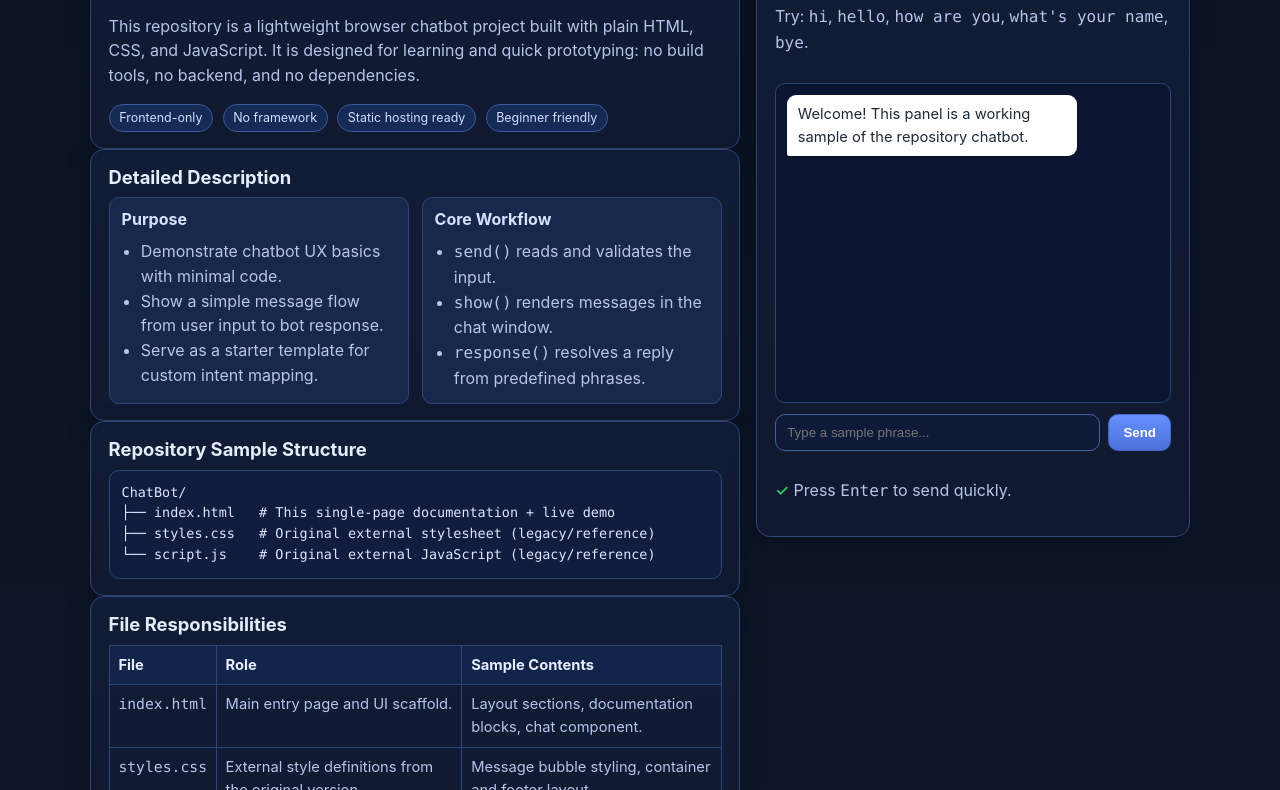
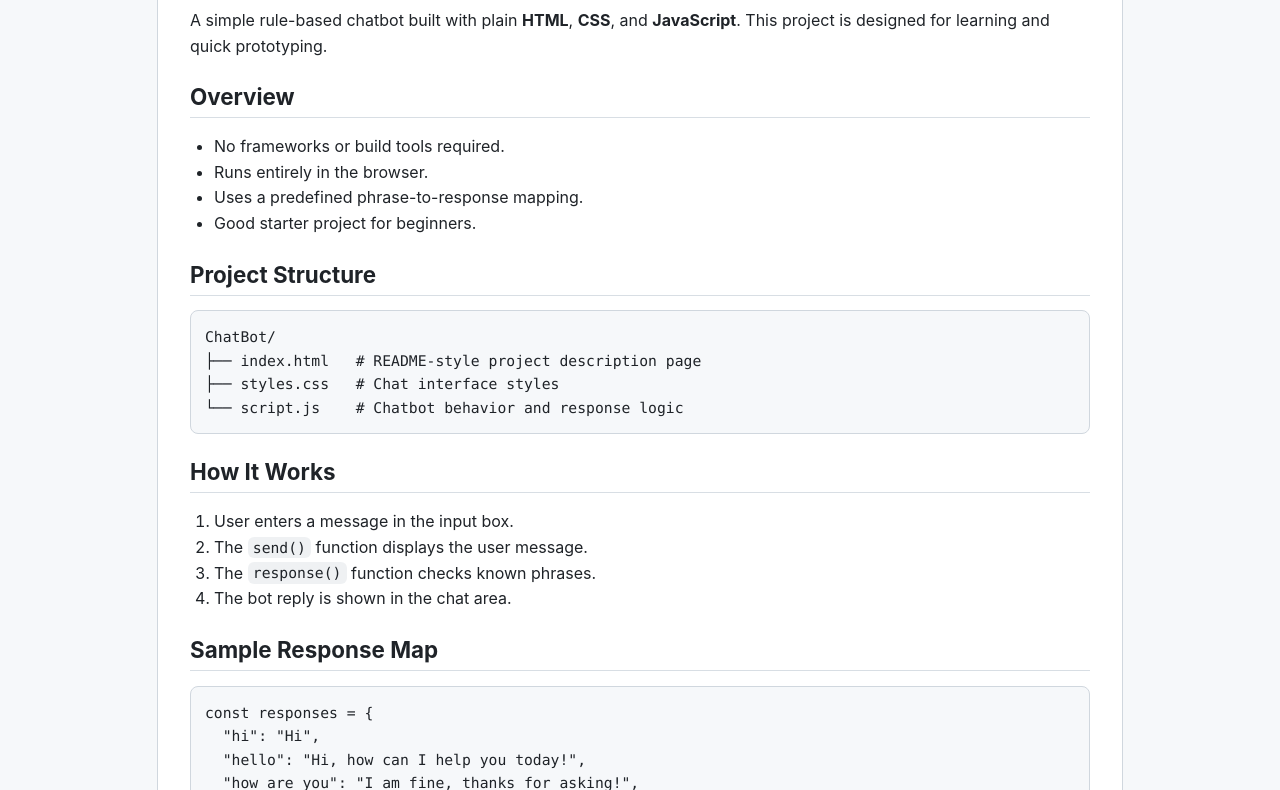
Before and after one commit to Aditya17711/ChatBot, a plain HTML site: page index.html in a window 1280 px wide. Shown: the part 120-910 px from the top of the page. Drawn offline with Linux system fonts and the light colour scheme.

Commit message:
Convert index page to README-style repository documentation

```diff
--- a/index.html
+++ b/index.html
@@ -3,278 +3,114 @@
 <head>
   <meta charset="UTF-8" />
   <meta name="viewport" content="width=device-width, initial-scale=1.0" />
-  <title>ChatBot Repository — Detailed Description & Sample</title>
+  <title>ChatBot README Page</title>
   <style>
-    :root {
-      --bg: #0f172a;
-      --panel: #111c36;
-      --panel-2: #18284c;
-      --line: #2f4477;
-      --text: #e6edff;
-      --muted: #b8c4ea;
-      --accent: #7aa2ff;
-      --good: #22c55e;
-      --user: #dcf8c6;
-      --bot: #ffffff;
+    body {
+      margin: 0;
+      font-family: -apple-system, BlinkMacSystemFont, "Segoe UI", Helvetica, Arial, sans-serif;
+      background: #f6f8fa;
+      color: #1f2328;
+      line-height: 1.6;
     }
 
-    * { box-sizing: border-box; }
-
-    body {
-      margin: 0;
-      font-family: "Inter", system-ui, -apple-system, Segoe UI, Roboto, Helvetica, Arial, sans-serif;
-      color: var(--text);
-      background: linear-gradient(180deg, #0b1224 0%, #0f172a 100%);
-      line-height: 1.55;
+    .readme {
+      max-width: 900px;
+      margin: 32px auto;
+      padding: 32px;
+      background: #ffffff;
+      border: 1px solid #d0d7de;
+      border-radius: 10px;
     }
 
-    .wrap {
-      width: min(1100px, 94%);
-      margin: 2rem auto 3rem;
-      display: grid;
-      gap: 1rem;
-      grid-template-columns: 1.2fr 0.8fr;
-      align-items: start;
+    h1, h2, h3 {
+      line-height: 1.25;
+      margin-top: 24px;
+      margin-bottom: 12px;
+      border-bottom: 1px solid #d8dee4;
+      padding-bottom: 6px;
     }
 
-    .card {
-      background: linear-gradient(180deg, var(--panel) 0%, #10192f 100%);
-      border: 1px solid var(--line);
-      border-radius: 14px;
-      padding: 1rem 1.1rem;
-      box-shadow: 0 10px 24px rgba(0, 0, 0, 0.25);
+    h1 { margin-top: 0; font-size: 2rem; }
+    h2 { font-size: 1.4rem; }
+    h3 { font-size: 1.1rem; }
+
+    ul, ol { padding-left: 24px; }
+
+    code, pre {
+      font-family: ui-monospace, SFMono-Regular, SF Mono, Menlo, Consolas, "Liberation Mono", monospace;
+      font-size: 0.92rem;
     }
 
-    h1, h2, h3 { margin: 0 0 0.6rem; line-height: 1.2; }
-    h1 { font-size: 1.65rem; }
-    h2 { font-size: 1.15rem; }
-    h3 { font-size: 1rem; color: #d7e2ff; }
-
-    p, li { color: var(--muted); }
-    ul { margin: 0.4rem 0 0; padding-left: 1.2rem; }
-
-    .tag {
-      display: inline-block;
-      margin-bottom: 0.6rem;
-      border: 1px solid #4b67aa;
-      background: #1a2a56;
-      border-radius: 999px;
-      padding: 0.18rem 0.6rem;
-      font-size: 0.78rem;
-      color: #cbd8ff;
-    }
-
-    .grid-2 {
-      display: grid;
-      grid-template-columns: repeat(2, minmax(0, 1fr));
-      gap: 0.8rem;
-    }
-
-    .mini {
-      background: var(--panel-2);
-      border: 1px solid var(--line);
-      border-radius: 10px;
-      padding: 0.75rem;
-    }
-
-    pre, code {
-      font-family: ui-monospace, SFMono-Regular, Menlo, Monaco, Consolas, "Liberation Mono", "Courier New", monospace;
+    code {
+      background: rgba(175,184,193,0.2);
+      padding: 0.15em 0.35em;
+      border-radius: 6px;
     }
 
     pre {
-      margin: 0.55rem 0 0;
-      border-radius: 10px;
-      border: 1px solid var(--line);
-      background: #101d3f;
-      color: #dce6ff;
-      padding: 0.75rem;
+      background: #f6f8fa;
+      border: 1px solid #d0d7de;
+      border-radius: 8px;
+      padding: 14px;
       overflow-x: auto;
-      font-size: 0.84rem;
     }
 
     table {
+      border-collapse: collapse;
       width: 100%;
-      border-collapse: collapse;
-      margin-top: 0.4rem;
-      font-size: 0.92rem;
+      margin-top: 8px;
     }
 
     th, td {
-      border: 1px solid var(--line);
-      padding: 0.5rem 0.55rem;
+      border: 1px solid #d0d7de;
+      padding: 8px 10px;
       text-align: left;
-      color: var(--muted);
       vertical-align: top;
     }
 
-    th { color: var(--text); background: #13244b; }
+    th { background: #f6f8fa; }
 
-    .demo {
-      display: grid;
-      gap: 0.7rem;
-    }
-
-    .chat {
-      border: 1px solid var(--line);
-      border-radius: 10px;
-      background: #0b1430;
-      min-height: 320px;
-      max-height: 360px;
-      overflow-y: auto;
-      padding: 0.7rem;
-      display: flex;
-      flex-direction: column;
-      gap: 0.5rem;
-    }
-
-    .message {
-      max-width: 78%;
-      padding: 0.5rem 0.66rem;
-      border-radius: 9px;
-      font-size: 0.92rem;
-      box-shadow: 0 1px 2px rgba(0,0,0,0.2);
-      word-wrap: break-word;
-      color: #1f2937;
-    }
-
-    .user_message {
-      background: var(--user);
-      align-self: flex-end;
-      border-bottom-right-radius: 2px;
-    }
-
-    .bot_reply {
-      background: var(--bot);
-      align-self: flex-start;
-      border-bottom-left-radius: 2px;
-    }
-
-    .input-row {
-      display: grid;
-      grid-template-columns: 1fr auto;
-      gap: 0.5rem;
-    }
-
-    .text {
-      border: 1px solid #4362a2;
-      background: #0f1a38;
-      color: #f0f4ff;
-      border-radius: 10px;
-      padding: 0.62rem 0.7rem;
-      outline: none;
-    }
-
-    .send {
-      background: linear-gradient(180deg, #6690ff, #4c70d8);
-      border: 1px solid #4465c6;
-      color: white;
-      border-radius: 10px;
-      padding: 0.6rem 0.9rem;
-      cursor: pointer;
-      font-weight: 600;
-    }
-
-    .kpi {
-      display: flex;
-      gap: 0.6rem;
-      flex-wrap: wrap;
-      margin-top: 0.3rem;
-    }
-
-    .pill {
-      border: 1px solid #3d589b;
-      background: #162a56;
-      color: #d2ddff;
-      border-radius: 999px;
-      font-size: 0.78rem;
-      padding: 0.2rem 0.6rem;
-    }
-
-    .ok { color: var(--good); font-weight: 600; }
-
-    @media (max-width: 920px) {
-      .wrap { grid-template-columns: 1fr; }
-      .grid-2 { grid-template-columns: 1fr; }
+    .note {
+      background: #ddf4ff;
+      border: 1px solid #54aeff;
+      border-radius: 8px;
+      padding: 12px;
+      margin-top: 12px;
     }
   </style>
 </head>
 <body>
-  <main class="wrap">
-    <section>
-      <article class="card">
-        <span class="tag">Repository Overview</span>
-        <h1>ChatBot: Rule-Based Web Chat Demo</h1>
-        <p>
-          This repository is a lightweight browser chatbot project built with plain HTML, CSS, and JavaScript.
-          It is designed for learning and quick prototyping: no build tools, no backend, and no dependencies.
-        </p>
-        <div class="kpi">
-          <span class="pill">Frontend-only</span>
-          <span class="pill">No framework</span>
-          <span class="pill">Static hosting ready</span>
-          <span class="pill">Beginner friendly</span>
-        </div>
-      </article>
+  <main class="readme">
+    <h1>ChatBot</h1>
+    <p>
+      A simple rule-based chatbot built with plain <strong>HTML</strong>, <strong>CSS</strong>, and
+      <strong>JavaScript</strong>. This project is designed for learning and quick prototyping.
+    </p>
 
-      <article class="card">
-        <h2>Detailed Description</h2>
-        <div class="grid-2">
-          <div class="mini">
-            <h3>Purpose</h3>
-            <ul>
-              <li>Demonstrate chatbot UX basics with minimal code.</li>
-              <li>Show a simple message flow from user input to bot response.</li>
-              <li>Serve as a starter template for custom intent mapping.</li>
-            </ul>
-          </div>
-          <div class="mini">
-            <h3>Core Workflow</h3>
-            <ul>
-              <li><code>send()</code> reads and validates the input.</li>
-              <li><code>show()</code> renders messages in the chat window.</li>
-              <li><code>response()</code> resolves a reply from predefined phrases.</li>
-            </ul>
-          </div>
-        </div>
-      </article>
+    <h2>Overview</h2>
+    <ul>
+      <li>No frameworks or build tools required.</li>
+      <li>Runs entirely in the browser.</li>
+      <li>Uses a predefined phrase-to-response mapping.</li>
+      <li>Good starter project for beginners.</li>
+    </ul>
 
-      <article class="card">
-        <h2>Repository Sample Structure</h2>
-<pre>ChatBot/
-├── index.html   # This single-page documentation + live demo
-├── styles.css   # Original external stylesheet (legacy/reference)
-└── script.js    # Original external JavaScript (legacy/reference)</pre>
-      </article>
+    <h2>Project Structure</h2>
+    <pre>ChatBot/
+├── index.html   # README-style project description page
+├── styles.css   # Chat interface styles
+└── script.js    # Chatbot behavior and response logic</pre>
 
-      <article class="card">
-        <h2>File Responsibilities</h2>
-        <table aria-label="file responsibilities">
-          <thead>
-            <tr><th>File</th><th>Role</th><th>Sample Contents</th></tr>
-          </thead>
-          <tbody>
-            <tr>
-              <td><code>index.html</code></td>
-              <td>Main entry page and UI scaffold.</td>
-              <td>Layout sections, documentation blocks, chat component.</td>
-            </tr>
-            <tr>
-              <td><code>styles.css</code></td>
-              <td>External style definitions from the original version.</td>
-              <td>Message bubble styling, container and footer layout.</td>
-            </tr>
-            <tr>
-              <td><code>script.js</code></td>
-              <td>Original interaction logic from early implementation.</td>
-              <td><code>send()</code>, <code>show()</code>, and phrase-response mapping.</td>
-            </tr>
-          </tbody>
-        </table>
-      </article>
+    <h2>How It Works</h2>
+    <ol>
+      <li>User enters a message in the input box.</li>
+      <li>The <code>send()</code> function displays the user message.</li>
+      <li>The <code>response()</code> function checks known phrases.</li>
+      <li>The bot reply is shown in the chat area.</li>
+    </ol>
 
-      <article class="card">
-        <h2>Sample Response Mapping</h2>
-<pre>const responses = {
+    <h2>Sample Response Map</h2>
+    <pre>const responses = {
   "hi": "Hi",
   "hello": "Hi, how can I help you today!",
   "how are you": "I am fine, thanks for asking!",
@@ -282,69 +118,42 @@
   "what's your age": "I am a coded chatbot, so I don't have an age.",
   "bye": "Goodbye! Have a great day!"
 };</pre>
-      </article>
-    </section>
 
-    <aside class="card demo">
-      <div>
-        <span class="tag">Live Sample</span>
-        <h2>Interactive Chat Preview</h2>
-        <p>Try: <code>hi</code>, <code>hello</code>, <code>how are you</code>, <code>what's your name</code>, <code>bye</code>.</p>
-      </div>
+    <h2>Example Conversation</h2>
+    <table>
+      <thead>
+        <tr>
+          <th>User Input</th>
+          <th>Bot Reply</th>
+        </tr>
+      </thead>
+      <tbody>
+        <tr>
+          <td><code>hello</code></td>
+          <td>Hi, how can I help you today!</td>
+        </tr>
+        <tr>
+          <td><code>what's your name</code></td>
+          <td>My name is Lucifer.</td>
+        </tr>
+        <tr>
+          <td><code>bye</code></td>
+          <td>Goodbye! Have a great day!</td>
+        </tr>
+      </tbody>
+    </table>
 
-      <div class="chat" aria-live="polite"></div>
+    <h2>Run Locally</h2>
+    <pre># Option 1: Open directly
+Open index.html in your browser
 
-      <div class="input-row">
-        <input class="text" type="text" placeholder="Type a sample phrase..." aria-label="chat input" />
-        <button class="send" onclick="send()">Send</button>
-      </div>
+# Option 2: Use a local server
+python -m http.server 8000
+# then open http://localhost:8000</pre>
 
-      <p><span class="ok">✓</span> Press <code>Enter</code> to send quickly.</p>
-    </aside>
+    <div class="note">
+      <strong>Note:</strong> This page is intentionally README-like and static, so it focuses on project documentation and sample usage.
+    </div>
   </main>
-
-  <script>
-    function send() {
-      const inputField = document.querySelector('.text');
-      const input = inputField.value.trim();
-      if (!input) return;
-
-      show(input, 'user_message');
-      inputField.value = '';
-
-      setTimeout(() => {
-        show(response(input), 'bot_reply');
-      }, 400);
-    }
-
-    function show(message, messageClass) {
-      const chat = document.querySelector('.chat');
-      const bubble = document.createElement('div');
-      bubble.classList.add('message', messageClass);
-      bubble.innerText = message;
-      chat.appendChild(bubble);
-      chat.scrollTop = chat.scrollHeight;
-    }
-
-    function response(userMessage) {
-      const responses = {
-        hi: 'Hi',
-        hello: 'Hi, how can I help you today!',
-        'how are you': 'I am fine, thanks for asking!',
-        "what's your name": 'My name is Lucifer.',
-        "what's your age": "I am a coded chatbot, so I don't have an age.",
-        bye: 'Goodbye! Have a great day!'
-      };
-
-      return responses[userMessage.toLowerCase()] ||
-        "Sorry! I don't understand what you are trying to say.";
-    }
-
-    document.querySelector('.text').addEventListener('keydown', (event) => {
-      if (event.key === 'Enter') send();
-    });
-
-    show('Welcome! This panel is a working sample of the repository chatbot.', 'bot_reply');
-  </script>
 </body>
 </html>
```
